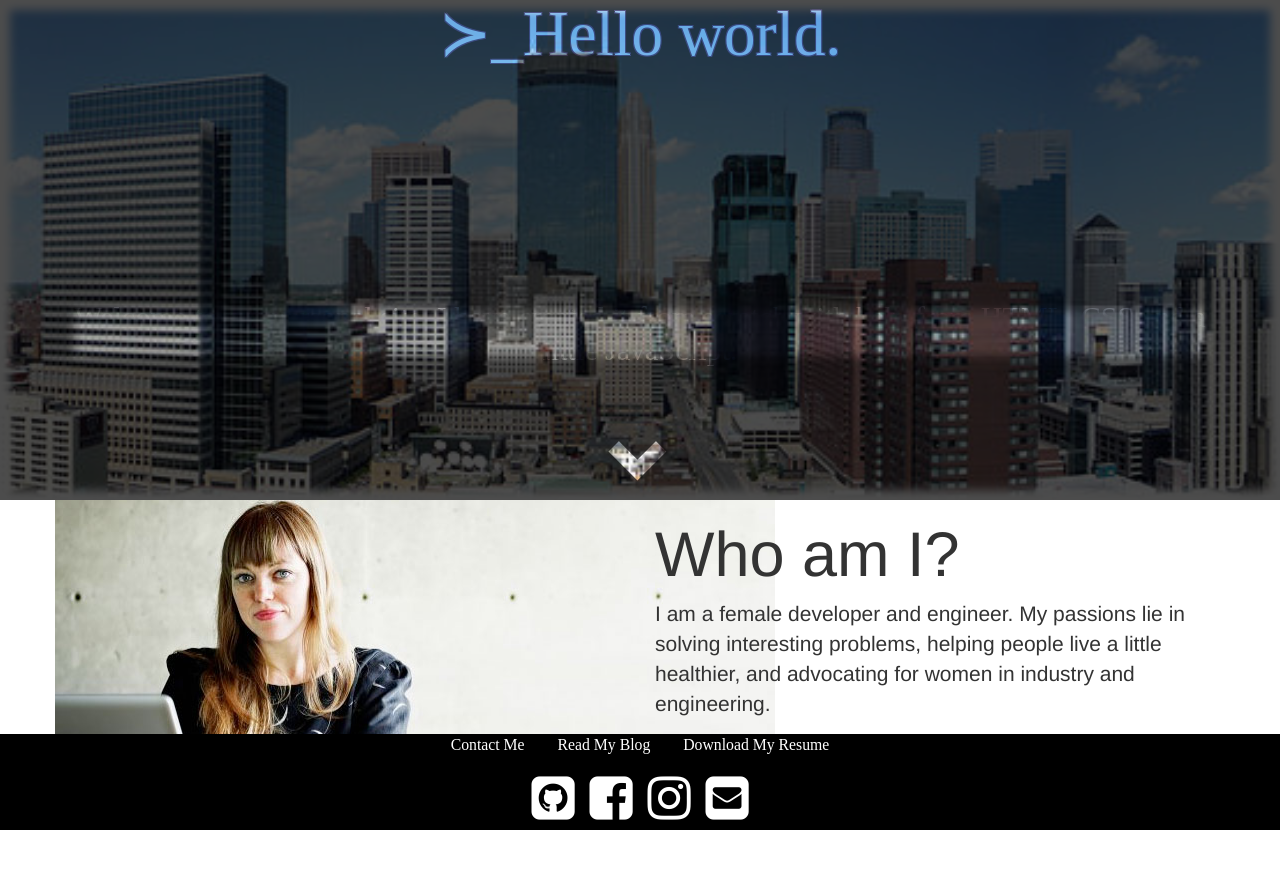
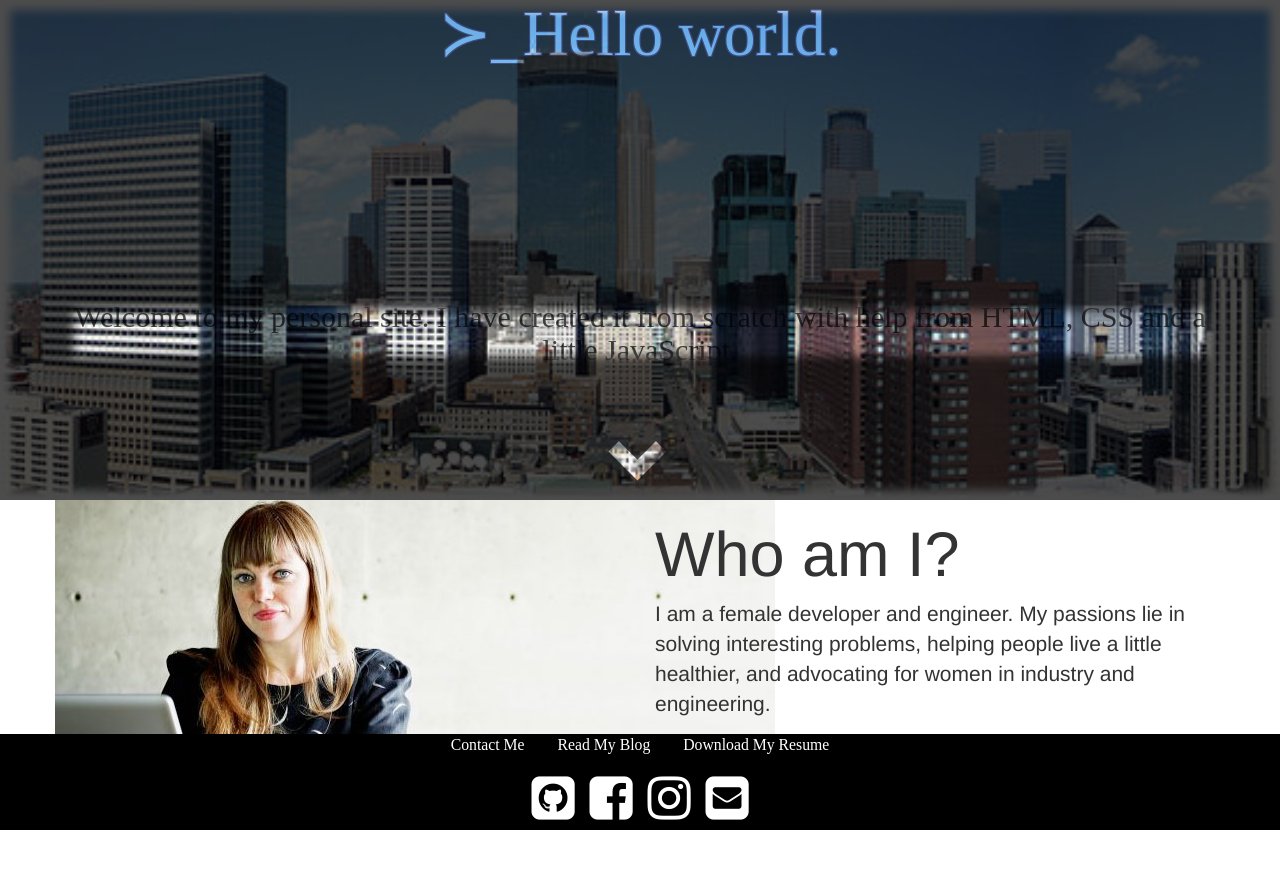
Before and after one commit to pfrank7/pfrank7.github.io, a Jekyll site: the page built from index.html, in a window 1280 px wide. Shown: the top 869 px of the page. Built offline with Jekyll 4.4.1, drawn with Linux system fonts in a browser that asks for light colours; nearby versions of some CDN libraries.

Commit message:
Update index.html

```diff
--- a/index.html
+++ b/index.html
@@ -21,8 +21,8 @@ title: Paige Frank
     font-family: 'Times New Roman' ,Courier, Geogria;
     text-align:center;
     margin: 5%;
-    color:white;
-    opacity: .5; margin-top:0px; background-color: white;
+    color:black;
+    opacity: 1; margin-top:0px; background-color: white;
     box-shadow: 0 0 10px 10px black inset;
     display:none;
 }
@@ -63,7 +63,6 @@ title: Paige Frank
  					</div>
 				</div>
 				<div class = "row text-center" style = "top:0px;margin:0px;padding:0px; width:100%;">
-					<!--h1 style = "height:400px; font-family:'Apple Chancery'; font-size:800%;"> Paige Frank </h1-->
 					<h2 id = "welcome">Welcome to my personal site. I have created it from scratch with help from HTML, CSS and a little JavaScript.</h2>
 					<h1> <span class="glyphicon glyphicon-chevron-down"></span> </h1>
 				</div>
```
